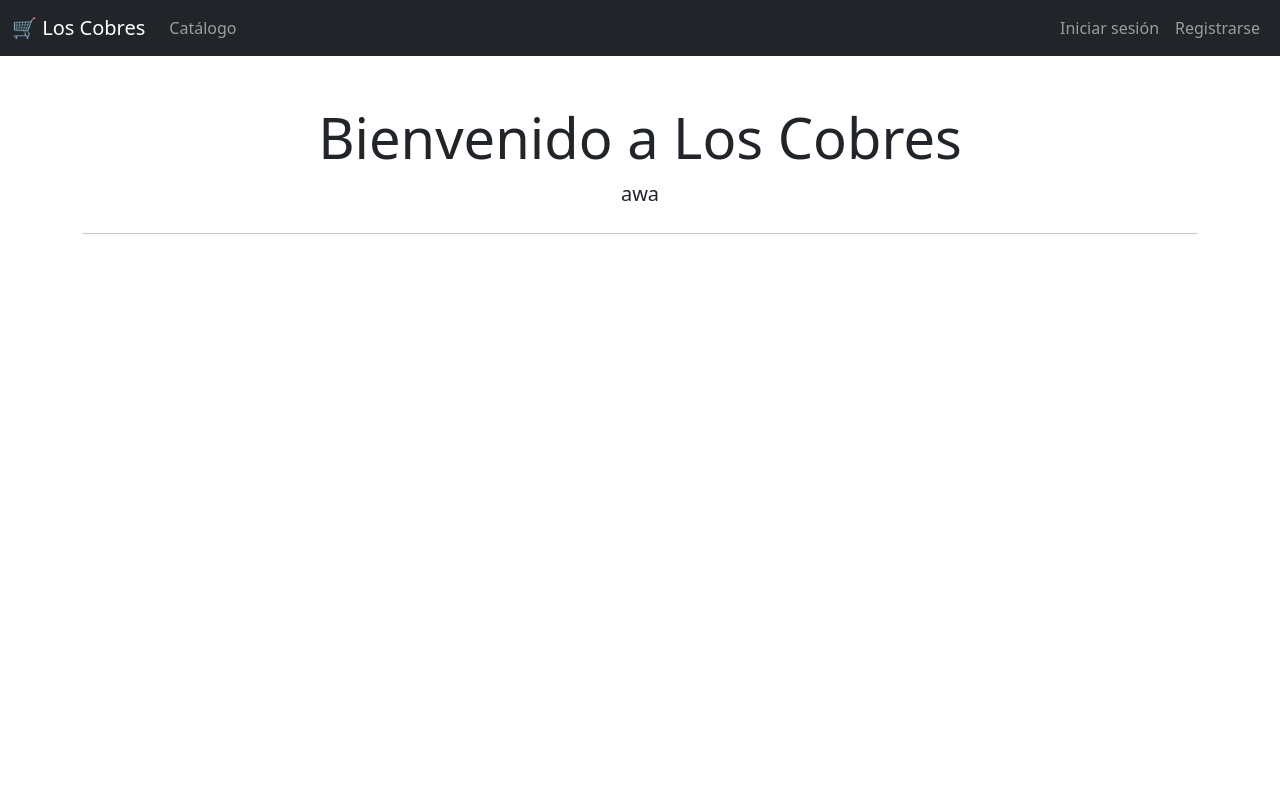
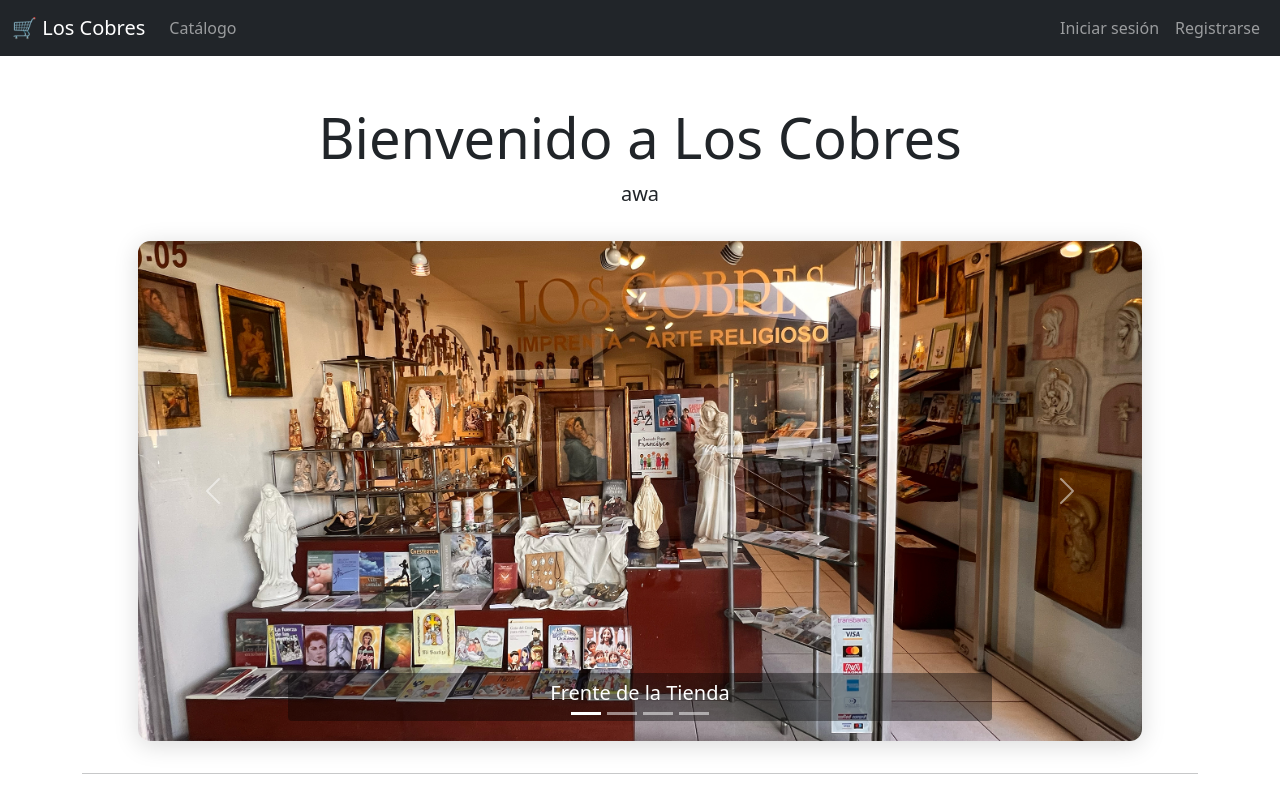
Before and after one commit to Lunusushi/Grupo-23-Ingenieria-de-Software-I-y-II, a PHP site: page / in a window 1280 px wide. Run offline with PHP 8.4, Linux system fonts and the light colour scheme.

Commit message:
Index update

```diff
--- a/loscobresdesarrollophp/index.php
+++ b/loscobresdesarrollophp/index.php
@@ -3,13 +3,48 @@ if (session_status() === PHP_SESSION_NONE) {
     session_start();
 }
 ?>
-
 <!DOCTYPE html>
 <html lang="es">
 <head>
   <meta charset="UTF-8">
   <title>Inicio | Los Cobres</title>
-  <link href="https://cdn.jsdelivr.net/npm/bootstrap@5.3.0/dist/css/bootstrap.min.css" rel="stylesheet">
+  <!-- Bootstrap CSS -->
+  <link
+    href="https://cdn.jsdelivr.net/npm/bootstrap@5.3.0/dist/css/bootstrap.min.css"
+    rel="stylesheet"
+  >
+  <style>
+    .carousel-container {
+      margin: 2rem auto;
+    }
+    #carruselReligioso {
+      max-width: 90%;
+      margin: 0 auto;
+      border-radius: 12px;
+      overflow: hidden;
+      box-shadow: 0 4px 24px rgba(0,0,0,0.15);
+    }
+    #carruselReligioso .carousel-item img {
+      width: 100%;
+      height: 500px;
+      object-fit: cover;
+    }
+    @media (max-width: 992px) {
+      #carruselReligioso .carousel-item img {
+        height: 350px;
+      }
+    }
+    @media (max-width: 576px) {
+      #carruselReligioso .carousel-item img {
+        height: 220px;
+      }
+    }
+    .carousel-caption {
+      background: rgba(0,0,0,0.4);
+      padding: 0.5rem 1rem;
+      border-radius: 4px;
+    }
+  </style>
 </head>
 <body>
 
@@ -19,10 +54,71 @@ if (session_status() === PHP_SESSION_NONE) {
     <div class="text-center">
       <h1 class="display-4">Bienvenido a Los Cobres</h1>
       <p class="lead">awa</p>
+
+      <!-- Carrusel XL con fade -->
+      <div class="carousel-container">
+        <div
+          id="carruselReligioso"
+          class="carousel slide carousel-fade"
+          data-bs-ride="carousel"
+        >
+
+          <!-- Indicadores -->
+          <div class="carousel-indicators">
+            <button type="button" data-bs-target="#carruselReligioso" data-bs-slide-to="0" class="active"></button>
+            <button type="button" data-bs-target="#carruselReligioso" data-bs-slide-to="1"></button>
+            <button type="button" data-bs-target="#carruselReligioso" data-bs-slide-to="2"></button>
+            <button type="button" data-bs-target="#carruselReligioso" data-bs-slide-to="3"></button>
+          </div>
+
+          <!-- Slides -->
+          <div class="carousel-inner">
+            <div class="carousel-item active">
+              <img src="public/img/front-tienda.jpg" alt="Frente de la Tienda">
+              <div class="carousel-caption d-none d-md-block">
+                <h5>Frente de la Tienda</h5>
+              </div>
+            </div>
+            <div class="carousel-item">
+              <img src="public/img/cruz.jpg" alt="Cruz Religiosa">
+              <div class="carousel-caption d-none d-md-block">
+                <h5>Cruz Religiosa</h5>
+              </div>
+            </div>
+            <div class="carousel-item">
+              <img src="public/img/velaYBiblia.png" alt="Vela y Biblia">
+              <div class="carousel-caption d-none d-md-block">
+                <h5>Vela y Biblia</h5>
+              </div>
+            </div>
+            <div class="carousel-item">
+              <img src="public/img/cruz2.jpg" alt="Cruz">
+              <div class="carousel-caption d-none d-md-block">
+                <h5>Cruz</h5>
+              </div>
+            </div>
+          </div>
+
+          <!-- Controles -->
+          <button class="carousel-control-prev" type="button" data-bs-target="#carruselReligioso" data-bs-slide="prev">
+            <span class="carousel-control-prev-icon"></span>
+            <span class="visually-hidden">Anterior</span>
+          </button>
+          <button class="carousel-control-next" type="button" data-bs-target="#carruselReligioso" data-bs-slide="next">
+            <span class="carousel-control-next-icon"></span>
+            <span class="visually-hidden">Siguiente</span>
+          </button>
+        </div>
+      </div>
+      <!-- /Carrusel -->
+
       <hr class="my-4">
     </div>
   </div>
 
-  <script src="https://cdn.jsdelivr.net/npm/bootstrap@5.3.0/dist/js/bootstrap.bundle.min.js"></script>
+  <!-- Bootstrap JS Bundle -->
+  <script
+    src="https://cdn.jsdelivr.net/npm/bootstrap@5.3.0/dist/js/bootstrap.bundle.min.js"
+  ></script>
 </body>
 </html>
```
Also changed, not shown: loscobresdesarrollophp/public/css/img/cruz.jpg (added), loscobresdesarrollophp/public/css/img/cruz2.jpg (added), loscobresdesarrollophp/public/css/img/front-tienda.jpg (added), loscobresdesarrollophp/public/css/img/velaYBiblia.png (added).
